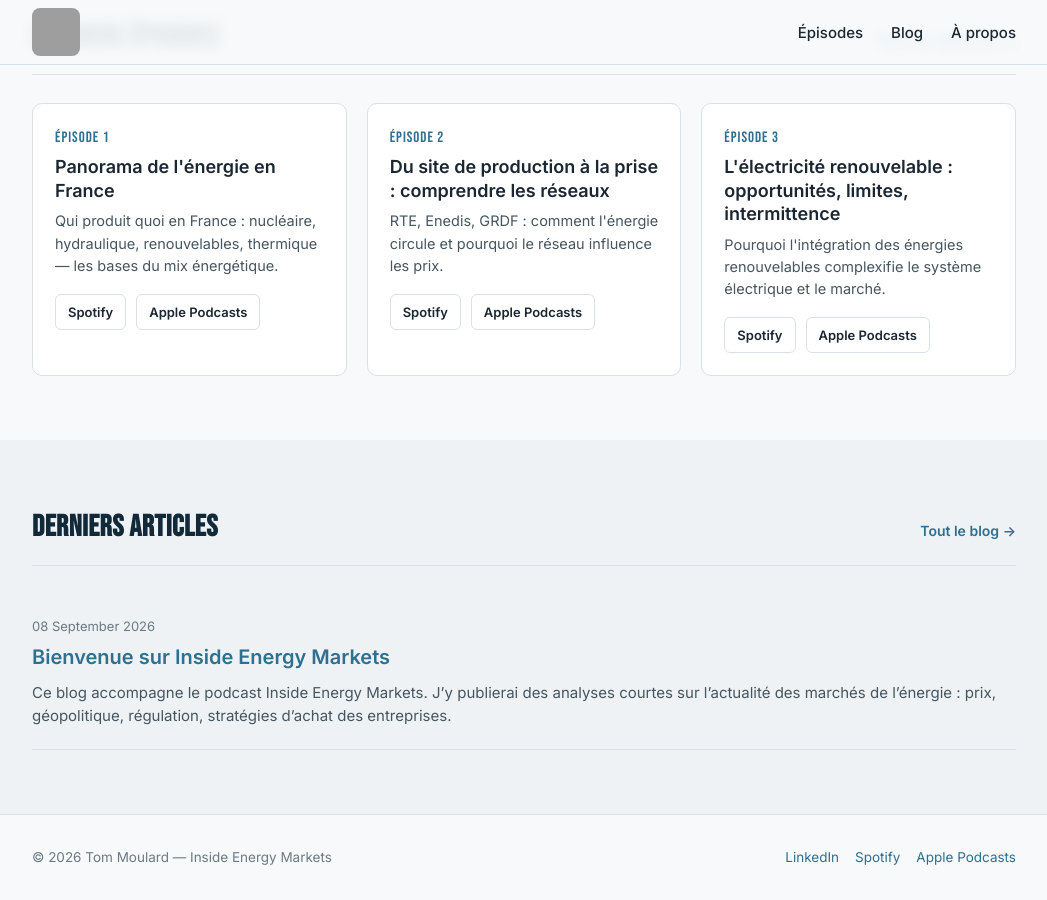
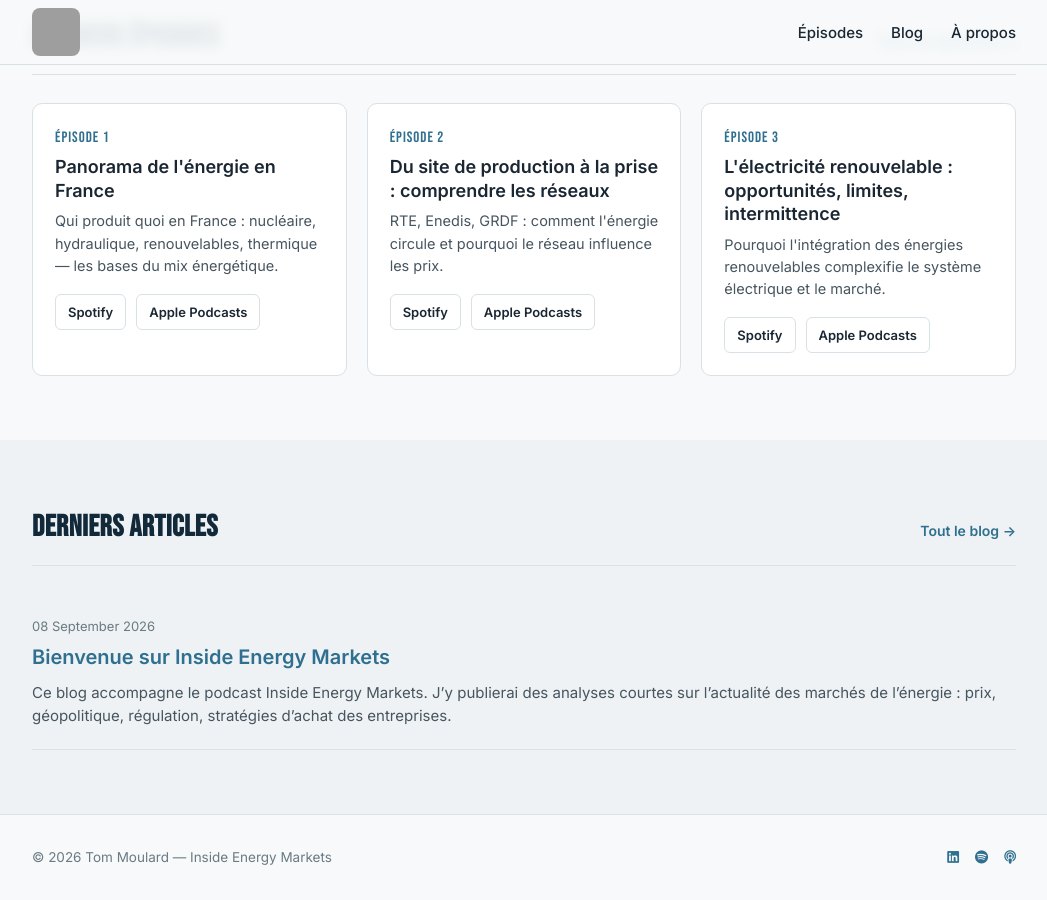
Before and after one commit to InsideEnergyMarkets/Inside-Energy-Markets, a Jekyll site: the page built from index.html, in a window 1280 px wide and 900 px high, scrolled down 685 px. Shown: the whole window, without its empty margins (116-1163 px from the left). Built offline with Jekyll 4.4.1, drawn with Linux system fonts in a browser that asks for light colours; grey boxes are pictures that could not be loaded.

Commit message:
Add Font Awesome icons to footer social links
Updated footer social links to use Font Awesome icons for LinkedIn, Spotify, and Apple Podcasts.

```diff
--- a/_layouts/default.html
+++ b/_layouts/default.html
@@ -5,15 +5,15 @@
   <meta name="viewport" content="width=device-width, initial-scale=1.0">
   <title>{% if page.title %}{{ page.title }} — {% endif %}{{ site.title }}</title>
   <meta name="description" content="{{ page.description | default: site.description }}">
+  <link rel="stylesheet" href="https://cdnjs.cloudflare.com/ajax/libs/font-awesome/6.5.1/css/all.min.css">
   <link rel="stylesheet" href="{{ '/assets/css/style.css' | relative_url }}">
 </head>
 <body>
-
   <nav class="site-nav">
     <div class="wrap">
       <a href="{{ '/' | relative_url }}" class="brand-logo">
-  <img src="{{ '/assets/img/hero.png' | relative_url }}" alt="Inside Energy Markets">
-        </a>
+        <img src="{{ '/assets/img/hero.png' | relative_url }}" alt="Inside Energy Markets">
+      </a>
       <ul class="nav-links">
         <li><a href="{{ '/episodes/' | relative_url }}">Épisodes</a></li>
         <li><a href="{{ '/blog/' | relative_url }}">Blog</a></li>
@@ -28,12 +28,11 @@
     <div class="wrap">
       <span>&copy; {{ site.time | date: "%Y" }} Tom Moulard — Inside Energy Markets</span>
       <div class="socials">
-        <a href="https://www.linkedin.com/" target="_blank">LinkedIn</a>
-        <a href="https://open.spotify.com/" target="_blank">Spotify</a>
-        <a href="https://podcasts.apple.com/" target="_blank">Apple Podcasts</a>
+        <a class="linkedin" href="https://www.linkedin.com/" target="_blank" aria-label="LinkedIn"><i class="fa-brands fa-linkedin"></i></a>
+        <a class="spotify" href="https://open.spotify.com/" target="_blank" aria-label="Spotify"><i class="fa-brands fa-spotify"></i></a>
+        <a class="apple" href="https://podcasts.apple.com/" target="_blank" aria-label="Apple Podcasts"><i class="fa-solid fa-podcast"></i></a>
       </div>
     </div>
   </footer>
-
 </body>
 </html>
```
